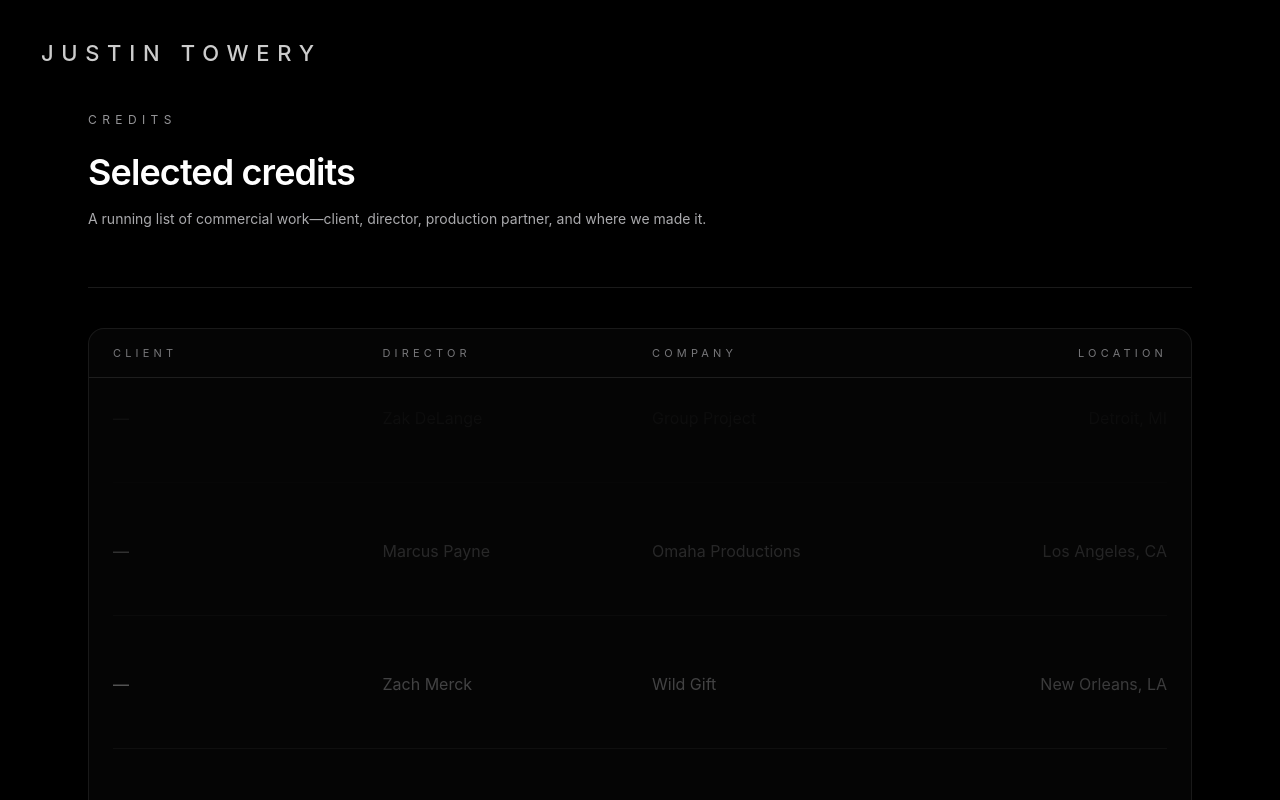
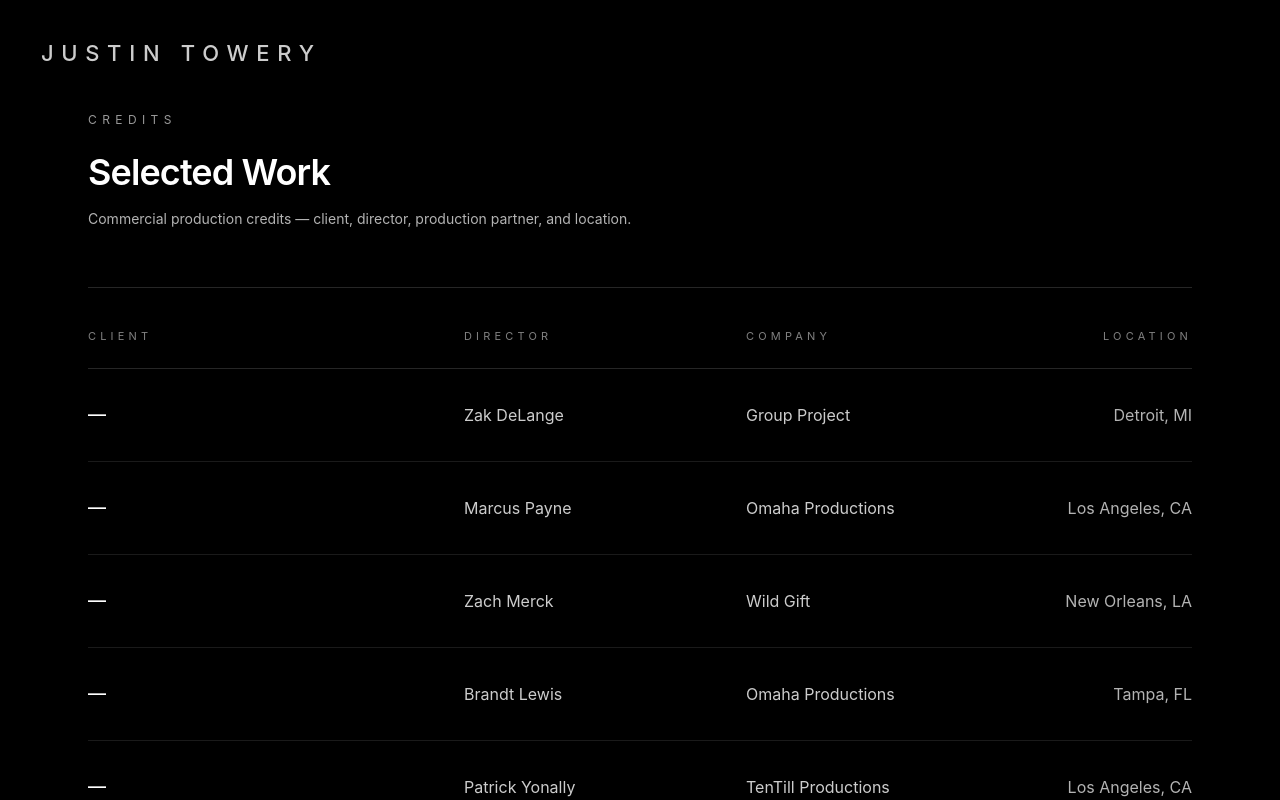
Before and after one commit to Justintowery/jt-producer-site, a Next.js app: page /credits in a window 1280 px wide. Shown: the top 800 px of the page. Built offline with nearby package versions, Linux system fonts and the light colour scheme.

Commit message:
Refine credits contrast and layout

```diff
--- a/src/app/credits/page.tsx
+++ b/src/app/credits/page.tsx
@@ -1,10 +1,9 @@
 import type { Metadata } from "next";
-import { credits as creditsData } from "@/data/credits";
+import { credits } from "@/data/credits";
 
 export const metadata: Metadata = {
   title: "Credits — Justin Towery",
-  description:
-    "Commercial credits — Justin Towery. Calm execution across complex productions.",
+  description: "Selected commercial credits — Justin Towery.",
 };
 
 type CreditRow = {
@@ -15,84 +14,73 @@
 };
 
 export default function CreditsPage() {
-  const rows = (Array.isArray(creditsData) ? creditsData : []) as CreditRow[];
+  const rows = (Array.isArray(credits) ? credits : []) as CreditRow[];
 
   return (
     <main className="min-h-screen bg-black text-white">
       <section className="mx-auto max-w-6xl px-6 pb-24 pt-28">
         {/* Header */}
-        <div className="flex items-start justify-between gap-6">
         <div>
-            <p className="text-xs uppercase tracking-[0.45em] text-zinc-300/70">
+          <p className="text-xs uppercase tracking-[0.45em] text-white/60">
             Credits
           </p>
+
           <h1 className="mt-6 text-3xl font-semibold tracking-tight text-white sm:text-4xl">
-              Selected credits
+            Selected Work
           </h1>
-            <p className="mt-4 max-w-2xl text-sm leading-relaxed text-zinc-300/80">
-              A running list of commercial work—client, director, production
-              partner, and where we made it.
+
+          <p className="mt-4 max-w-2xl text-sm leading-relaxed text-white/70">
+            Commercial production credits — client, director, production partner, and location.
           </p>
+        </div>
+
+        {/* Divider */}
+        <div className="mt-14 h-px w-full bg-white/15" />
+
+        {/* Table */}
+        <div className="mt-10">
+          {/* Column headers */}
+          <div className="grid grid-cols-12 gap-6 pb-6 text-[11px] uppercase tracking-[0.38em] text-white/50">
+            <div className="col-span-4">Client</div>
+            <div className="col-span-3">Director</div>
+            <div className="col-span-3">Company</div>
+            <div className="col-span-2 text-right">Location</div>
+          </div>
+
+          <div className="h-px w-full bg-white/15" />
+
+          {/* Rows */}
+          <div>
+            {rows.map((r, i) => (
+              <div key={`${r.client ?? "credit"}-${i}`}>
+                <div className="grid grid-cols-12 gap-6 py-8">
+                  <div className="col-span-4 text-lg font-medium text-white">
+                    {r.client ?? "—"}
+                  </div>
+
+                  <div className="col-span-3 self-center text-base text-white/80">
+                    {r.director ?? "—"}
+                  </div>
+
+                  <div className="col-span-3 self-center text-base text-white/80">
+                    {r.company ?? "—"}
+                  </div>
+
+                  <div className="col-span-2 self-center text-right text-base text-white/70">
+                    {r.location ?? "—"}
                   </div>
                 </div>
 
-        {/* Divider */}
-        <div className="mt-14 h-px w-full bg-white/10" />
-
-        {/* “Film credits” table */}
-        <div className="mt-10 overflow-hidden rounded-2xl border border-white/[0.08] bg-white/[0.02] backdrop-blur-sm">
-          {/* Column heads */}
-          <div className="grid grid-cols-12 gap-6 px-6 py-4 text-[11px] uppercase tracking-[0.38em] text-zinc-300/55">
-            <div className="col-span-12 sm:col-span-3">Client</div>
-            <div className="col-span-12 sm:col-span-3">Director</div>
-            <div className="col-span-12 sm:col-span-4">Company</div>
-            <div className="col-span-12 sm:col-span-2 sm:text-right">
-              Location
+                {i !== rows.length - 1 && (
+                  <div className="h-px w-full bg-white/10" />
+                )}
+              </div>
+            ))}
           </div>
         </div>
 
-          <div className="h-px w-full bg-white/10" />
-
-          {/* Rows */}
-          <div className="[mask-image:linear-gradient(to_bottom,transparent,black_8%,black_92%,transparent)]">
-            {rows.map((r, i) => (
-              <div
-                key={`${r.client ?? "credit"}-${i}`}
-                className="grid grid-cols-12 gap-6 px-6 py-7"
-              >
-                <div className="col-span-12 sm:col-span-3 text-base font-medium text-white/90">
-                  {r.client ?? "—"}
-                </div>
-
-                <div className="col-span-12 sm:col-span-3 text-base text-zinc-200/80">
-                  {r.director ?? "—"}
-                </div>
-
-                <div className="col-span-12 sm:col-span-4 text-base text-zinc-200/80">
-                  {r.company ?? "—"}
-                </div>
-
-                <div className="col-span-12 sm:col-span-2 text-base text-zinc-200/70 sm:text-right">
-                  {r.location ?? "—"}
-                </div>
-
-                {/* Row divider */}
-                {i !== rows.length - 1 && (
-                  <div className="col-span-12 mt-7 h-px w-full bg-white/10" />
-                )}
-              </div>
-            ))}
-
-            {rows.length === 0 && (
-              <div className="px-6 py-10 text-sm text-zinc-300/70">
-                No credits found in <code className="text-zinc-200/90">src/data/credits.ts</code>.
-              </div>
-            )}
-          </div>
-        </div>
-
-        {/* Footer vibe line */}
-        <p className="mt-10 text-xs uppercase tracking-[0.4em] text-zinc-300/50">
+        {/* Footer tone line */}
+        <p className="mt-16 text-xs uppercase tracking-[0.4em] text-white/50">
           Calm execution. Clean delivery.
         </p>
       </section>
```
Lines whose indentation alone changed are shown as unchanged.
